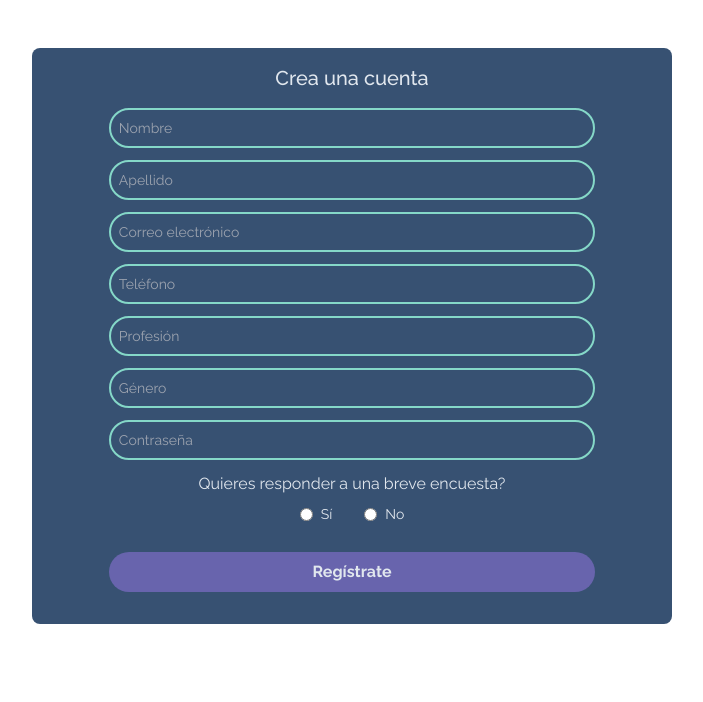
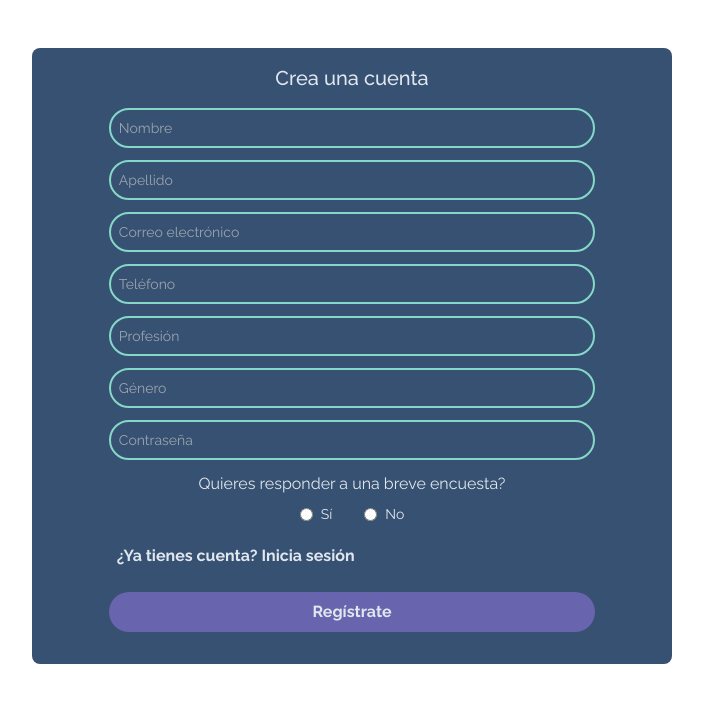
Before and after one commit to LorelizDev/hackaton-F5-G1-2024, a React (Vite) app: page /register in a window 1280 px wide. Shown: the top 702 px of the page, without its empty margins (288-991 px from the left). Built offline with nearby package versions, Linux system fonts and the light colour scheme.

Commit message:
fix(pages/resources): modified resources

```diff
--- a/src/components/FormTemplate.jsx
+++ b/src/components/FormTemplate.jsx
@@ -59,7 +59,7 @@ const FormTemplate = ({ title, fields, onSubmit, submitText, initialValues = {}
 						{errors[name] && <span className="text-red-500 text-center">{errors[name].message}</span>}
 					</div>
 				))}
-
+					<p className="  text-light font-bold p-2 rounded-3xl hover:bg-opacity-70">¿Ya tienes cuenta? <a href="./login">Inicia sesión</a> </p>
 				<button type="submit" className="w-full mt-4 bg-medium text-light font-bold p-2 rounded-3xl hover:bg-opacity-70">
 					{submitText}
 				</button>
```
